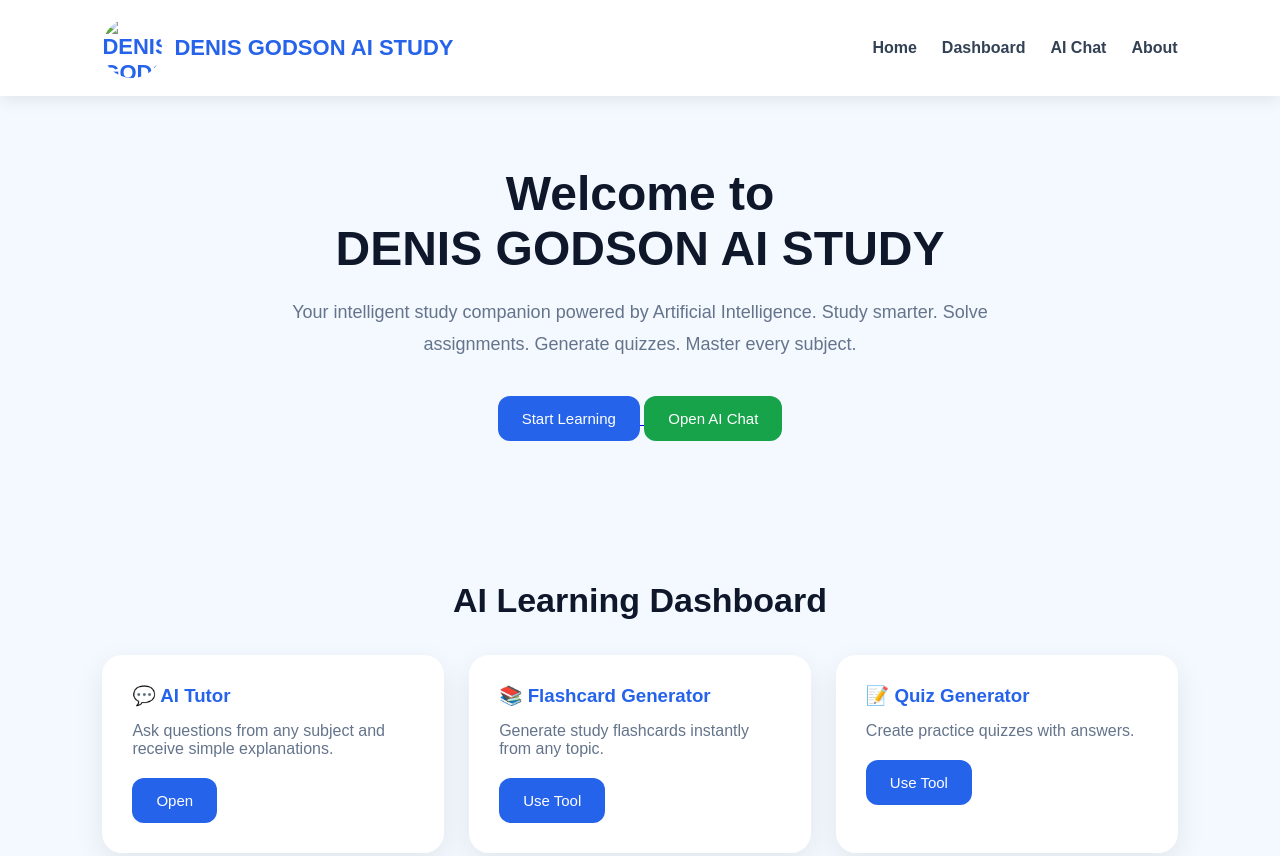
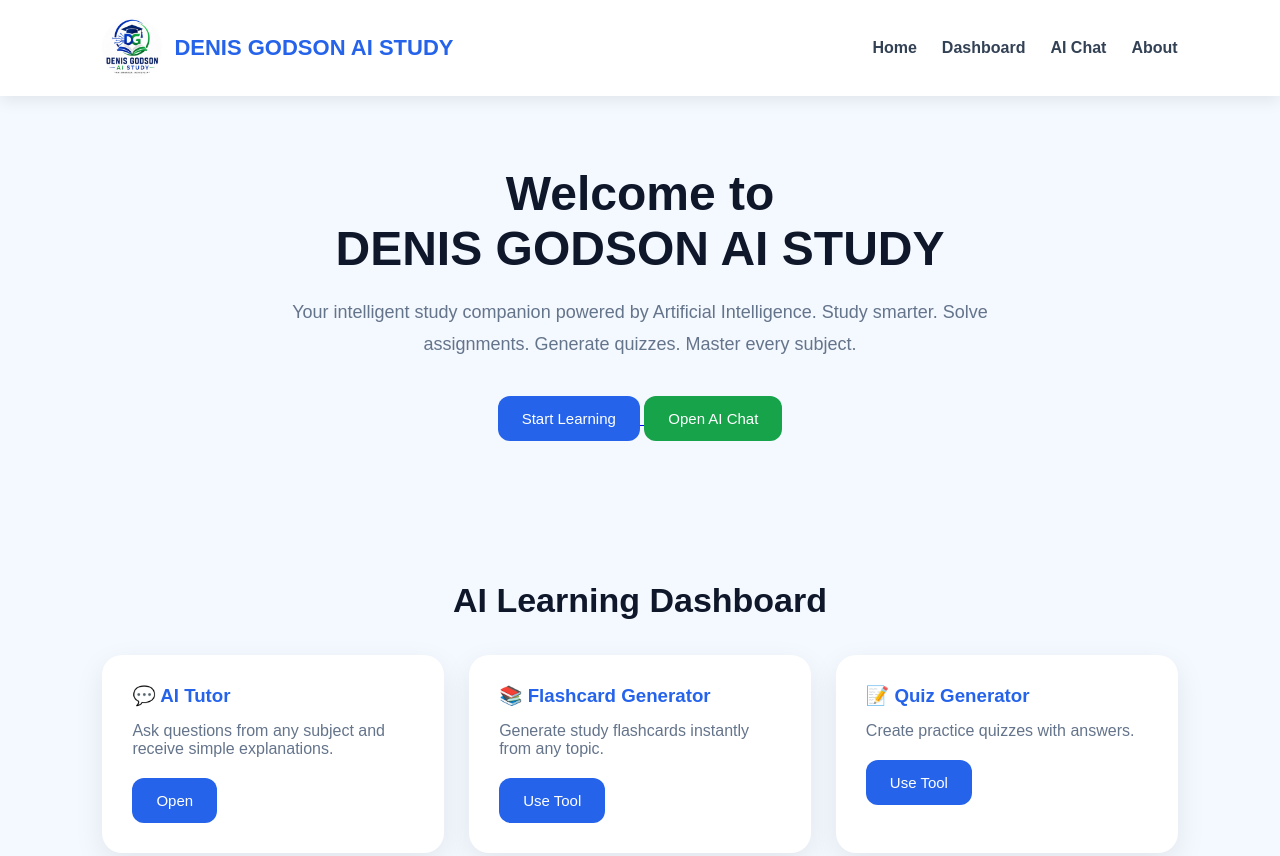
Before and after one commit to denisgodson234/denis-ai, a website: page index.html in a window 1280 px wide. Shown: the top 856 px of the page. Drawn offline with Linux system fonts and the light colour scheme.

Commit message:
Add files via upload

```diff
--- a/index.html
+++ b/index.html
@@ -9,7 +9,7 @@
 
 <title>DENIS GODSON AI STUDY</title>
 
-<link rel="icon" type="image/png" href="images/logo.png">
+<link rel="icon" type="image/png" href="logo.png">
 
 <link rel="stylesheet" href="style.css">
 
@@ -21,7 +21,7 @@
 
 <div class="logo">
 
-<img src="images/logo.png" alt="DENIS GODSON AI STUDY Logo">
+<img src="logo.png" alt="DENIS GODSON AI STUDY Logo">
 
 <span>DENIS GODSON AI STUDY</span>
 
```
